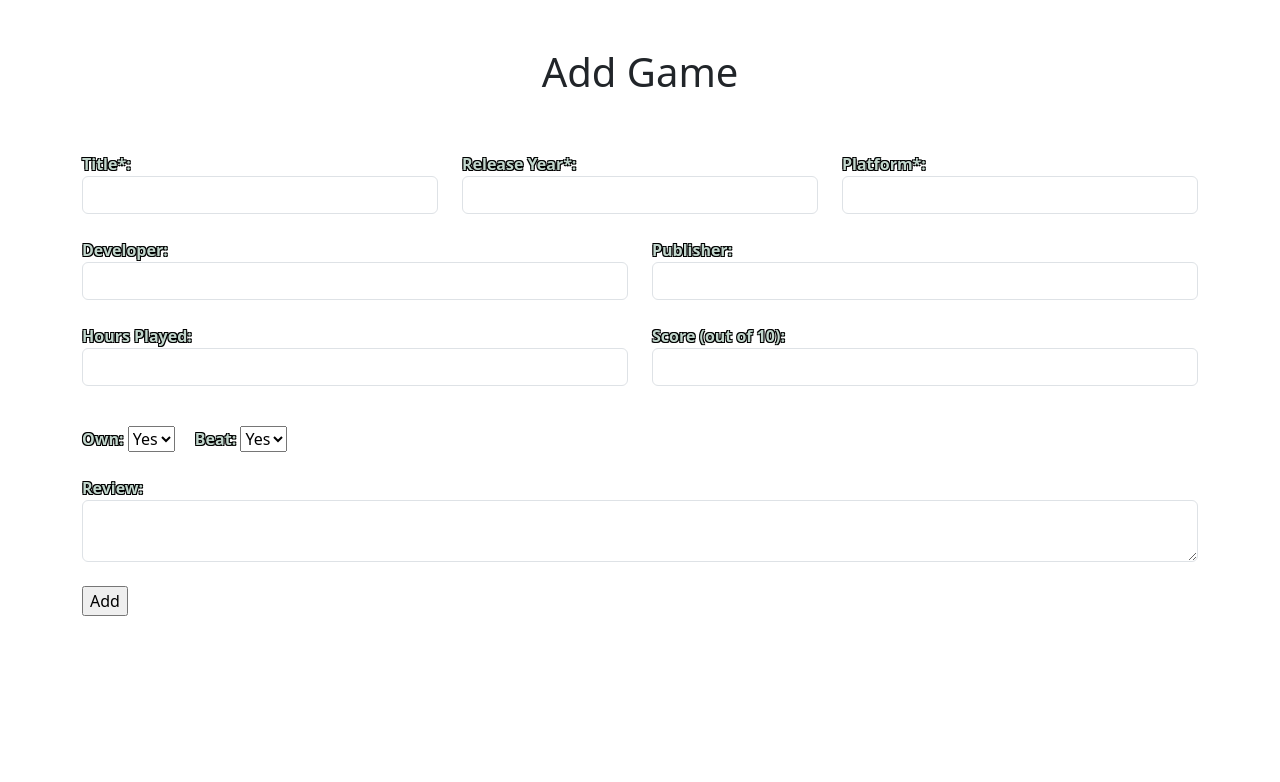
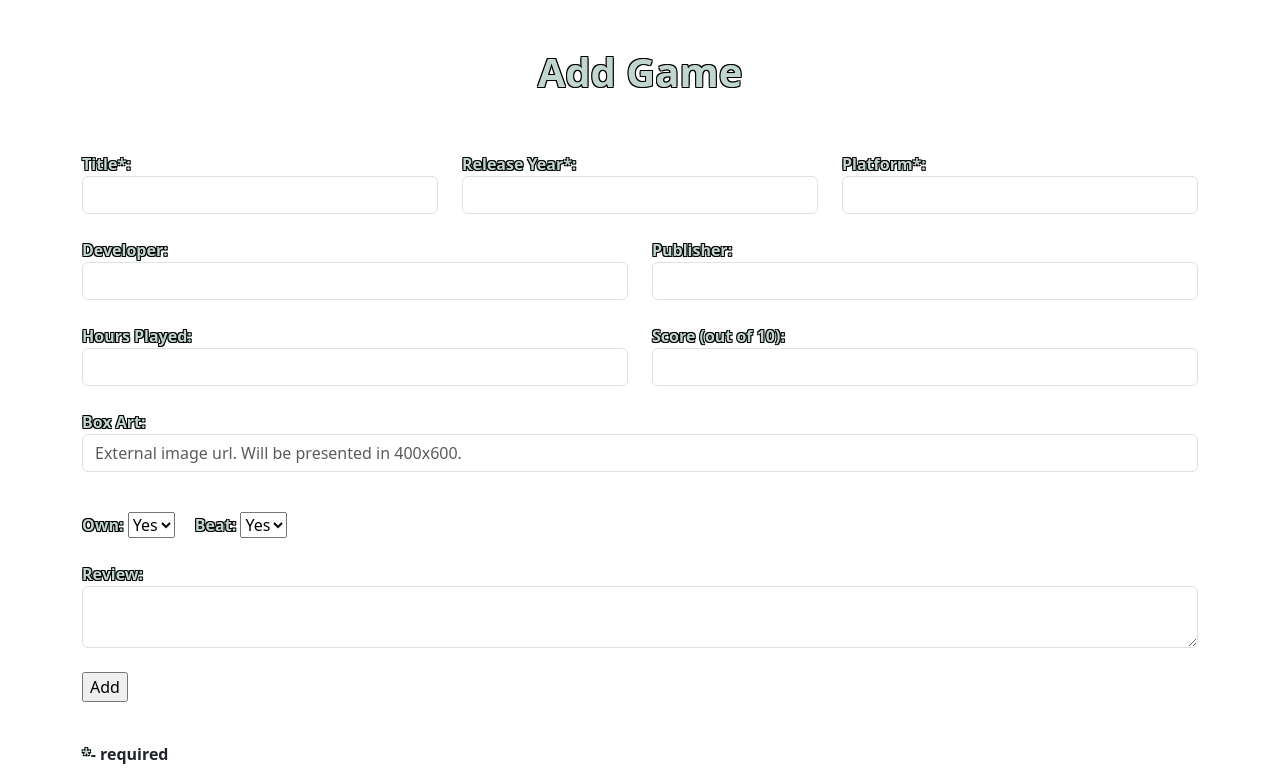
Before and after one commit to Bastion428/MainProgram, a Flask app: page /add-game in a window 1280 px wide. Shown: the part 56-838 px from the top of the page. Before the commit the page ends 672 px from the top, so only its background shows below. Run offline with Flask 3, Linux system fonts and the light colour scheme; the visitor is signed in with stand-in values (Sample User, id 1); some libraries are stand-ins or nearby versions.

Commit message:
Added input box for external url for image to be used for game.

```diff
--- a/website/templates/add_game.html
+++ b/website/templates/add_game.html
@@ -1,7 +1,7 @@
 {% extends "base.html" %}
 {% block title %}Add game{% endblock %}
 {% block content %}
-<h1 align="center" class="py-5">Add Game</h1>
+<h1 align="center" class="page-title py-5">Add Game</h1>
 <form id="add-game-form" method="POST">
     <div class="row">
         <div class="form-group col">
@@ -50,6 +50,15 @@
         </div>
     </div>
 
+    <div class="row"row>
+        <div class="form-group form col">
+            <label for="image">Box Art: </label>
+            <input type="text" class="form-control mb-4" name="image" id="image"
+            placeholder="External image url. Will be presented in 400x600.">
+        </div>
+    </div>
+
+
 
     <div class="form-group form-check-inline">
         <label for="own">Own:</label>
@@ -74,4 +83,6 @@
 
     <input type="submit" value="Add">
 </form>
+<p>&nbsp;</p>
+<p><b class="page-title">*</b><b>- required</b></p>
 {% endblock %}
```
